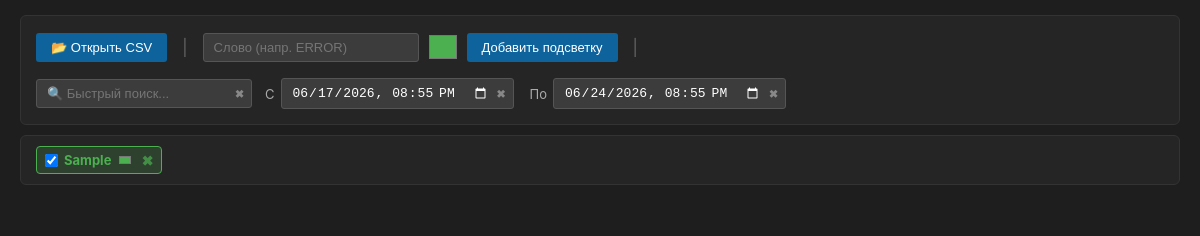
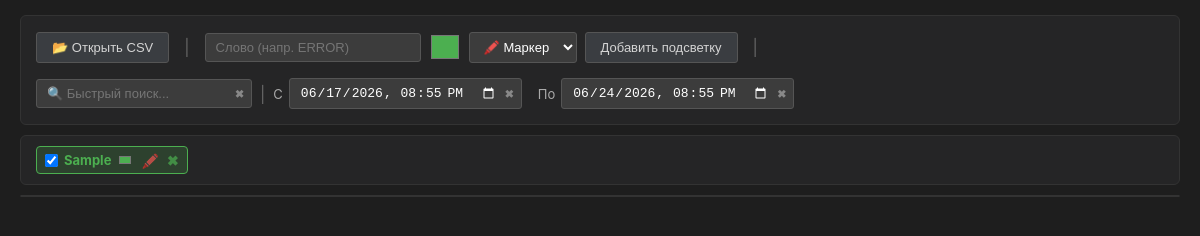
Before and after one commit to AlexanderPJu/kibana-logs-viewer, an Electron app: page index.html in a window 1200 px wide. Both pictures are taken after typing "Sample" into the empty fields and a click on the button "Добавить подсветку". Drawn offline with nearby package versions, Linux system fonts and the light colour scheme.

Commit message:
feat: UI/UX polish. Added text-only highlight style toggle, rounded table corners, and balanced button colors

```diff
--- a/index.html
+++ b/index.html
@@ -12,12 +12,15 @@
         .controls { display: flex; flex-wrap: wrap; gap: 15px; align-items: center; background: #252526; padding: 15px; border-radius: 6px; border: 1px solid #333; }
         .controls-group { display: flex; align-items: center; gap: 8px; }
 
-        input[type="text"], input[type="datetime-local"] { background: #3c3c3c; border: 1px solid #555; color: white; padding: 6px 10px; border-radius: 3px; outline: none; font-size: 13px; }
+        input[type="text"], input[type="datetime-local"], select { background: #3c3c3c; border: 1px solid #555; color: white; padding: 6px 10px; border-radius: 3px; outline: none; font-size: 13px; }
         input[type="text"] { width: 180px; padding-right: 24px; }
         input[type="datetime-local"] { color-scheme: dark; padding-right: 24px; }
         input[type="color"] { background: transparent; border: none; cursor: pointer; height: 32px; width: 32px; padding: 0; }
-        button { background-color: #0e639c; color: white; border: none; padding: 7px 15px; border-radius: 3px; cursor: pointer; font-size: 13px; }
-        button:hover { background-color: #1177bb; }
+        select { cursor: pointer; }
+
+        /* Кнопки приглушенных гармоничных цветов для лучшего DX */
+        button { background-color: #3a3d41; color: #d4d4d4; border: 1px solid #555; padding: 7px 15px; border-radius: 3px; cursor: pointer; font-size: 13px; }
+        button:hover { background-color: #4a4d52; color: white; }
 
         .input-container { position: relative; display: inline-flex; align-items: center; }
         .clear-btn { position: absolute; right: 8px; cursor: pointer; color: #888; font-size: 11px; user-select: none; font-weight: bold; }
@@ -43,12 +46,21 @@
         .keyword-chip span { cursor: pointer; opacity: 0.7; font-size: 14px; margin-left: 2px; }
         .keyword-chip span:hover { opacity: 1; color: #ff6b6b; }
 
+        /* Контейнер таблицы */
         #table-container { padding: 0 20px 20px 20px; }
 
+        /* Обертка для таблицы с рамкой и скругленными краями */
+        .table-wrapper {
+            border: 1px solid #333;
+            border-radius: 6px;
+            overflow: hidden; /* Закругляет края самой таблицы */
+            background-color: #252526;
+        }
+
         #log-table { border-collapse: collapse; width: 100%; font-size: 14px; table-layout: fixed; }
-        #log-table th, #log-table td { border: 1px solid #444; padding: 6px 10px; text-align: left; vertical-align: top; white-space: pre-wrap; word-wrap: break-word; word-break: break-word; overflow-wrap: break-word; }
+        #log-table th, #log-table td { border: 1px solid #333; padding: 6px 10px; text-align: left; vertical-align: top; white-space: pre-wrap; word-wrap: break-word; word-break: break-word; overflow-wrap: break-word; }
 
-        #log-table th { background-color: #333; position: sticky; top: 145px; z-index: 90; box-shadow: 0 1px 0 #444; }
+        #log-table th { background-color: #333; position: sticky; top: 145px; z-index: 90; }
     </style>
 </head>
 <body>
@@ -59,10 +71,14 @@
 
             <span style="color: #666;">|</span>
 
-            <!-- Блок добавления чипсов -->
+            <!-- Блок добавления чипсов с выбором стиля -->
             <div class="controls-group">
                 <input type="text" id="keyword-input" placeholder="Слово (напр. ERROR)">
                 <input type="color" id="keyword-color" value="#4caf50">
+                <select id="keyword-style" title="Стиль подсветки">
+                    <option value="marker">🖍️ Маркер</option>
+                    <option value="text">🆃 Текст</option>
+                </select>
                 <button id="add-keyword-btn">Добавить подсветку</button>
             </div>
 
@@ -75,7 +91,10 @@
                     <span class="clear-btn" onclick="clearSearch()" title="Очистить">✖</span>
                 </div>
 
-                <div class="filter-group" style="margin-left: 5px;">
+                <!-- Зелёный отрезок (вертикальный разделитель) перенесен сюда -->
+                <span style="color: #666;">|</span>
+
+                <div class="filter-group">
                     <span>С</span>
                     <div class="input-container">
                         <input type="datetime-local" id="date-from">
@@ -95,7 +114,12 @@
         <div id="active-keywords-container"></div>
     </div>
 
-    <div id="table-container"></div>
+    <!-- Таблица теперь бережно обернута в скругленный контейнер -->
+    <div id="table-container">
+        <div class="table-wrapper">
+            <div id="table-container-inner"></div>
+        </div>
+    </div>
 
     <script src="./renderer.js"></script>
     <script src="./node_modules/papaparse/papaparse.min.js"></script>
--- a/renderer.js
+++ b/renderer.js
@@ -48,10 +48,19 @@ function saveRules() { localStorage.setItem('highlightRules', JSON.stringify(hig
 function addKeyword() {
     const input = document.getElementById('keyword-input');
     const colorPicker = document.getElementById('keyword-color');
+    const styleSelect = document.getElementById('keyword-style');
     const word = input.value.trim();
     if (!word) return;
 
-    highlightRules.push({ word: word, color: colorPicker.value, bgColor: colorPicker.value + '33', enabled: true });
+    const isTextOnly = styleSelect.value === 'text';
+
+    highlightRules.push({
+        word: word,
+        color: colorPicker.value,
+        bgColor: colorPicker.value + '33',
+        enabled: true,
+        textOnly: isTextOnly
+    });
     input.value = '';
     saveRules(); renderChips(); renderTable();
 }
@@ -59,6 +68,12 @@ function addKeyword() {
 window.removeKeyword = function(index) { highlightRules.splice(index, 1); saveRules(); renderChips(); renderTable(); }
 window.toggleKeyword = function(index, isChecked) { highlightRules[index].enabled = isChecked; saveRules(); renderChips(); renderTable(); }
 window.changeKeywordColor = function(index, newColor) { highlightRules[index].color = newColor; highlightRules[index].bgColor = newColor + '33'; saveRules(); renderChips(); renderTable(); }
+
+// Функция мгновенного переключения стиля (Маркер <-> Текст)
+window.toggleKeywordStyle = function(index) {
+    highlightRules[index].textOnly = !highlightRules[index].textOnly;
+    saveRules(); renderChips(); renderTable();
+}
 
 function renderChips() {
     const container = document.getElementById('active-keywords-container');
@@ -68,11 +83,16 @@ function renderChips() {
     }
     container.innerHTML = highlightRules.map((rule, index) => {
         const isEnabled = rule.enabled !== false;
+        const isTextOnly = rule.textOnly === true;
+        // Если только текст, убираем цветной фон с чипса
+        const currentBg = isTextOnly ? '#333' : rule.bgColor;
+
         return `
-        <div class="keyword-chip" style="color: ${rule.color}; border-color: ${rule.color}; background: ${rule.bgColor}; opacity: ${isEnabled ? 1 : 0.4}">
+        <div class="keyword-chip" style="color: ${rule.color}; border-color: ${rule.color}; background: ${currentBg}; opacity: ${isEnabled ? 1 : 0.4}">
             <input type="checkbox" ${isEnabled ? 'checked' : ''} onchange="toggleKeyword(${index}, this.checked)" title="Вкл/Выкл подсветку">
             ${escapeHtml(rule.word)}
             <input type="color" value="${rule.color}" onchange="changeKeywordColor(${index}, this.value)" title="Изменить цвет">
+            <span onclick="toggleKeywordStyle(${index})" title="Изменить стиль (Маркер/Текст)" style="font-size: 14px;">${isTextOnly ? '🆃' : '🖍️'}</span>
             <span onclick="removeKeyword(${index})" title="Удалить">✖</span>
         </div>`
     }).join('');
@@ -110,7 +130,14 @@ function formatAndHighlight(text) {
         if (rule.enabled === false) return;
         const safeWord = escapeRegExp(rule.word);
         const regex = new RegExp(`(${safeWord})`, 'gi');
-        htmlText = htmlText.replace(regex, `<span style="background-color: ${rule.bgColor}; color: ${rule.color}; padding: 1px 3px; border-radius: 3px; font-weight: bold;">$1</span>`);
+
+        if (rule.textOnly) {
+            // Подсветка только текста
+            htmlText = htmlText.replace(regex, `<span style="color: ${rule.color}; font-weight: bold;">$1</span>`);
+        } else {
+            // Подсветка маркером
+            htmlText = htmlText.replace(regex, `<span style="background-color: ${rule.bgColor}; color: ${rule.color}; padding: 1px 3px; border-radius: 3px; font-weight: bold;">$1</span>`);
+        }
     });
 
     return htmlText;
@@ -118,7 +145,7 @@ function formatAndHighlight(text) {
 
 // --- Отрисовка таблицы ---
 function renderTable() {
-    const tableContainer = document.getElementById('table-container');
+    const tableContainerInner = document.getElementById('table-container-inner');
     if (!currentData.length) return;
 
     const searchQuery = document.getElementById('search-input').value.toLowerCase().trim();
@@ -150,7 +177,7 @@ function renderTable() {
     });
 
     if (filteredData.length === 0) {
-        tableContainer.innerHTML = '<div style="padding: 40px; font-style: italic; color: #888; text-align: center;">Ничего не найдено...</div>';
+        tableContainerInner.innerHTML = '<div style="padding: 40px; font-style: italic; color: #888; text-align: center;">Ничего не найдено...</div>';
         return;
     }
 
@@ -185,5 +212,5 @@ function renderTable() {
     });
 
     table += '</tbody></table>';
-    tableContainer.innerHTML = table;
+    tableContainerInner.innerHTML = table;
 }
```
